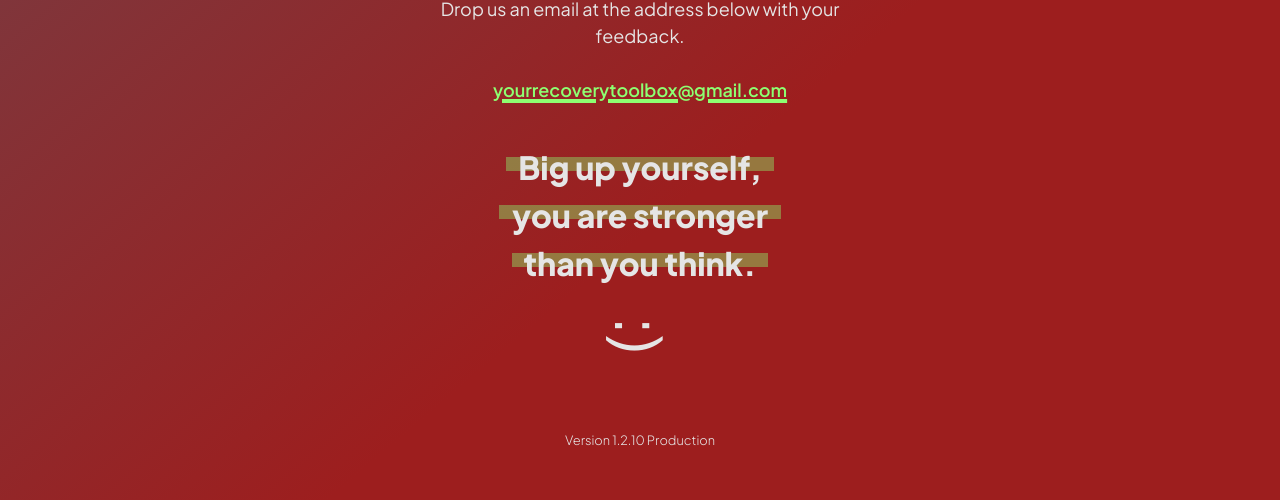
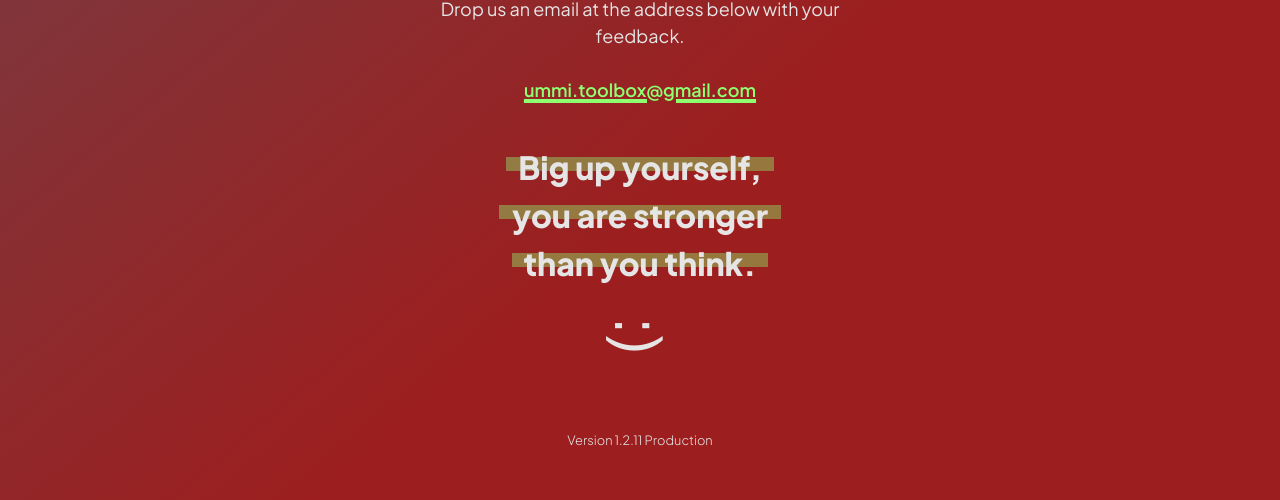
Before and after one commit to UnderstandingMeMyselfAndI/understandingmemyselfandI.github.io, a React (Vite) app: page / in a window 1280 px wide. Shown: the part 2690-3190 px from the top of the page. Built offline with nearby package versions, Linux system fonts and the light colour scheme; no server answers.

Commit message:
updated email address

```diff
--- a/public/metadata.json
+++ b/public/metadata.json
@@ -1 +1 @@
-{"buildMajor":1,"buildMinor":2,"buildRevision":10,"buildTag":"Production"}
+{"buildMajor":1,"buildMinor":2,"buildRevision":11,"buildTag":"Production"}
--- a/src/App.jsx
+++ b/src/App.jsx
@@ -137,11 +137,11 @@ function App() {
 							Drop us an email at the address below with your feedback.
 							<br /> <br />
 							<a
-								href='mailto:yourrecoverytoolbox@gmail.com?subject=The%20Recovery%20Toolbox%20Feedback'
+								href='mailto:ummi.toolbox@gmail.com?subject=UMMI%20Toolbox%20Feedback'
 								target='_blank'
 								rel='noopener noreferrer'
 							>
-								yourrecoverytoolbox@gmail.com
+								ummi.toolbox@gmail.com
 							</a>
 						</p>
 						<p>
--- a/src/metadata.json
+++ b/src/metadata.json
@@ -1 +1 @@
-{"buildMajor":1,"buildMinor":2,"buildRevision":10,"buildTag":"Production"}
+{"buildMajor":1,"buildMinor":2,"buildRevision":11,"buildTag":"Production"}
```
Also changed, not shown: 4 other files (tests, documents, lock files or other folders).
